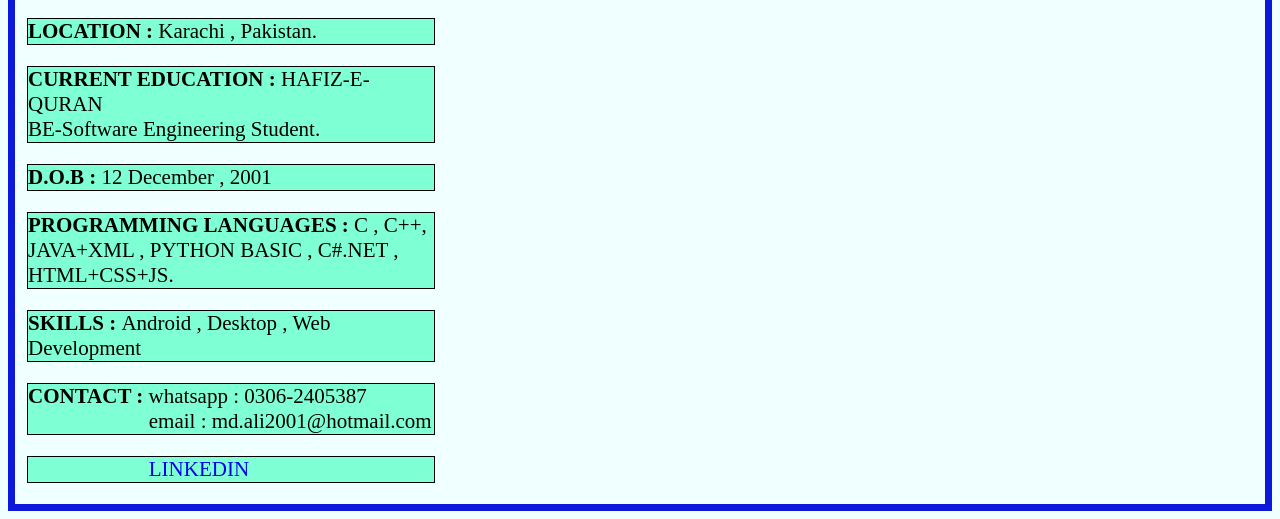
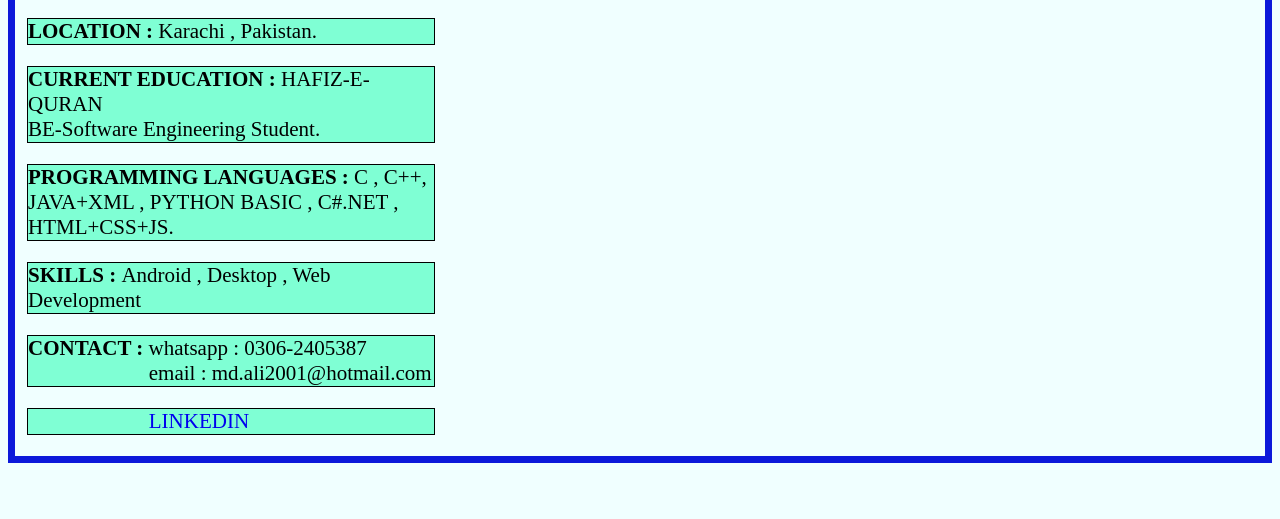
Before and after one commit to muhammadalimasood/i, a plain HTML site: page index.html in a window 1280 px wide. Shown: the part 403-922 px from the top of the page. After the commit the page ends 874 px from the top, so only its background shows below. Drawn offline with Linux system fonts and the light colour scheme.

Commit message:
Update index.html

```diff
--- a/index.html
+++ b/index.html
@@ -77,7 +77,7 @@
             <p > <b>D.O.B : </b> 12 December , 2001.</p>
             <p> <b>LOCATION : </b> Karachi , Pakistan.</p>
             <p> <b>CURRENT EDUCATION : </b> HAFIZ-E-QURAN <br> BE-Software Engineering Student. </p>
-            <p> <b>D.O.B : </b> 12 December , 2001</p>
+
             <p> <b>PROGRAMMING LANGUAGES : </b> C , C++,<br> JAVA+XML , PYTHON BASIC , C#.NET ,<br> HTML+CSS+JS.</p>
 
 
```
